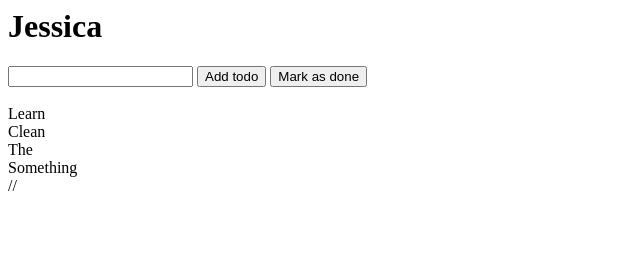
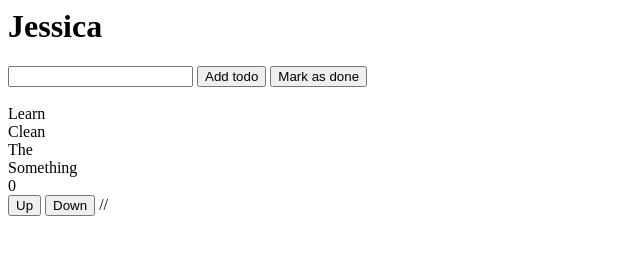
Before and after one commit to jessicaironwood/practise, a plain HTML site: page todos/todo.html in a window 1280 px wide. Shown: the whole page, without its empty margins (0-640 px from the left). Drawn offline with Linux system fonts and the light colour scheme.

Commit message:
todoSivuKe1511

```diff
--- a/todos/todo.html
+++ b/todos/todo.html
@@ -16,40 +16,41 @@
     <input id="todo-title" type="text" />
     <button onclick="addTodo()">Add todo</button>
 
-    <!-- <div>Get groceries</div>
-    <div>Do stuff</div>
-    <div>Think</div> -->
+
 
     <button onclick="markDone()" id="todo-button">Mark as done</button>
 
     <br>
+    </script>
     <br>
+
+    <div id="todo-list"></div>
 
     <script>
         let todos = ['Learn', 'Clean', 'The', 'Something'];
 
-
-        // todos.forEach(function (todoTitle)) {
-
-        //     let element = document.createElement('div');
-        //     element.innerText = todoTitle;
-        //     document.body.appendChild(element);
-
-        // }
-
-        todos.forEach((todoTitle) => {
-            let element = document.createElement('div');
-            element.innerText = todoTitle;
-            document.body.appendChild(element);
-        })
+        render();
 
 
         function addTodo() {
             let textbox = document.getElementById('todo-title')
             let title = textbox.value;
             todos.push(title);
+
+            render();
         }
 
+
+        function render() {
+            let todoList = document.getElementById("todo-list")
+            todoList.innerHTML = "";
+
+            todos.forEach((todoTitle) => {
+                let element = document.createElement('div');
+                element.innerText = todoTitle;
+                todoList.appendChild(element);
+            })
+        }
 
         //  array objects tehdyille oma array
         // ehkä map tai filter vois toimia tässä?? tai .pop .shift???
@@ -57,8 +58,26 @@
         function markDone() {
             // const doneList = todos
             // .map()
-            document.getElementById('todo-title').innerText = 'done';
+            document.getElementById('todo-button').innerText = 'Done';
+            console.log("joku heippa teksti")
 
+        }
+
+    </script>
+
+    <div id="counter">0</div>
+    <button id="up" onclick="clickUp()">Up</button>
+    <button id="down" onclick="clickDown()">Down</button>
+
+    <script>
+        let count = 0;
+        function clickUp() {
+            ++count;
+            document.getElementById('counter').innerText = count
+        }
+        function clickDown() {
+            --count;
+            document.getElementById('counter').innerText = count
         }
 
     </script>
@@ -117,6 +136,14 @@
 //         console.log(toUpper(t));
 //     })
 
+ // todos.forEach(function (todoTitle)) {
+
+        //     let element = document.createElement('div');
+        //     element.innerText = todoTitle;
+        //     document.body.appendChild(element);
+
+        // }
+
 
 // </script>
 //    <br>
```
